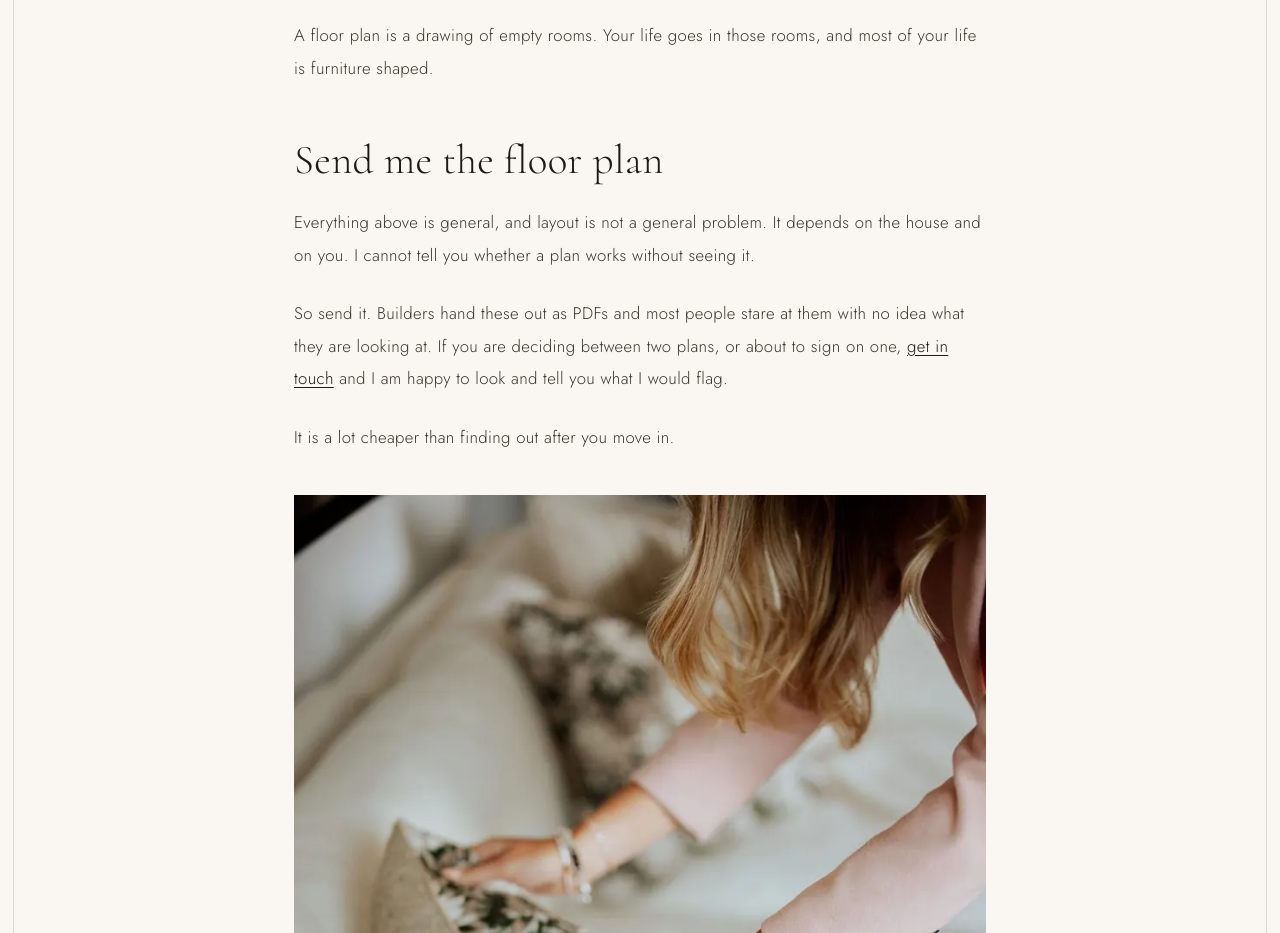
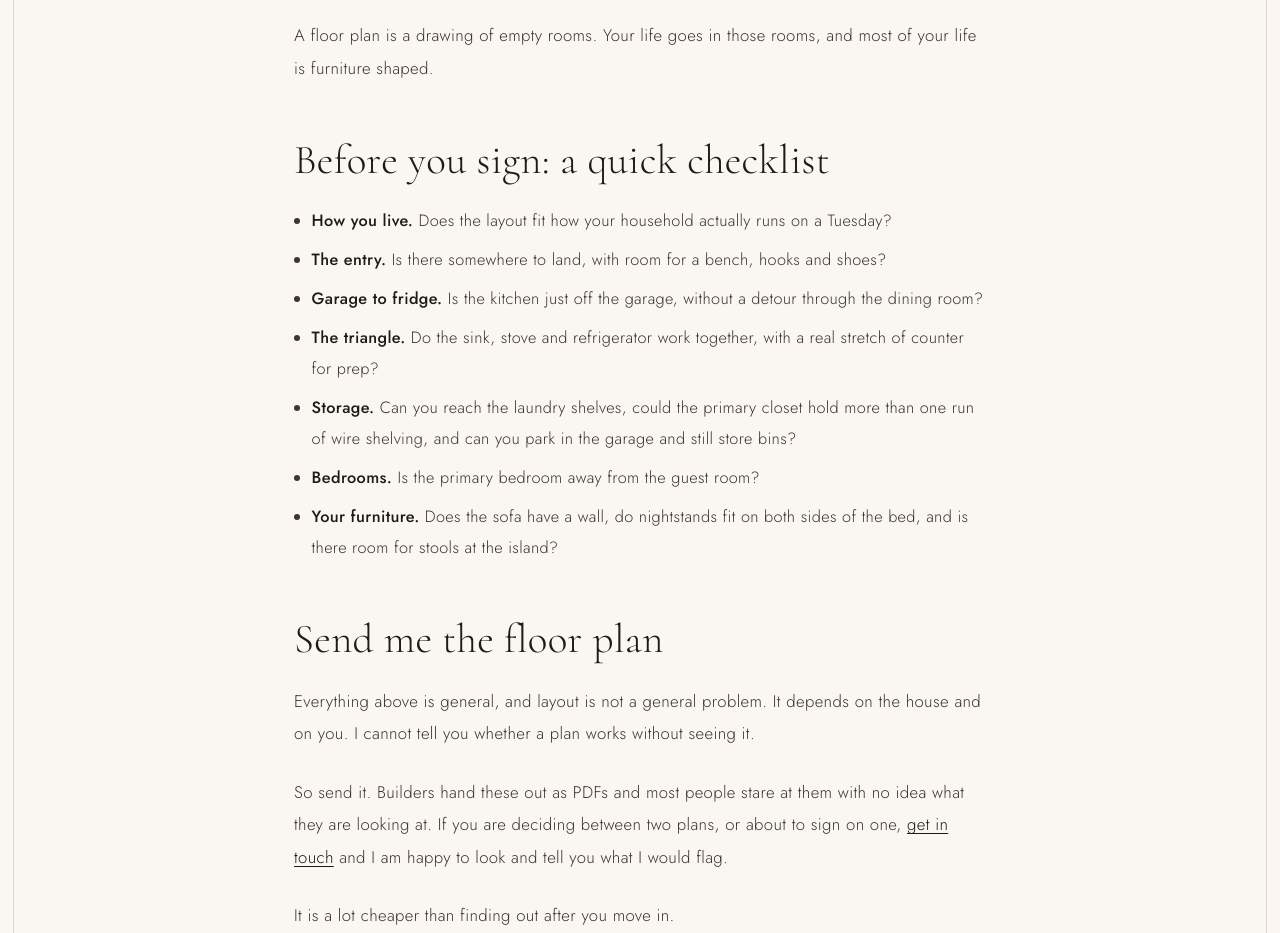
Before and after one commit to sabraandco/sabra-website, a website: page new-build-floor-plan-what-to-look-for.html in a window 1280 px wide. Shown: the part 8860-9793 px from the top of the page. Drawn offline with Linux system fonts and the light colour scheme.

Commit message:
Floor plan post: add a "Before you sign" checklist
Seven questions drawn from the post's own sections, placed before
"Send me the floor plan".

Co-Authored-By: Claude Opus 5.5 <noreply@anthropic.com>
Claude-Session: https://claude.ai/code/session_01Mab477MWeczqYk4d4K5ebp

```diff
--- a/new-build-floor-plan-what-to-look-for.html
+++ b/new-build-floor-plan-what-to-look-for.html
@@ -366,6 +366,18 @@
  <p>A floor plan is a drawing of empty rooms. Your life goes in those rooms, and most of your life
  is furniture shaped.</p>
 
+ <h2>Before you sign: a quick checklist</h2>
+
+ <ul>
+  <li><strong>How you live.</strong> Does the layout fit how your household actually runs on a Tuesday?</li>
+  <li><strong>The entry.</strong> Is there somewhere to land, with room for a bench, hooks and shoes?</li>
+  <li><strong>Garage to fridge.</strong> Is the kitchen just off the garage, without a detour through the dining room?</li>
+  <li><strong>The triangle.</strong> Do the sink, stove and refrigerator work together, with a real stretch of counter for prep?</li>
+  <li><strong>Storage.</strong> Can you reach the laundry shelves, could the primary closet hold more than one run of wire shelving, and can you park in the garage and still store bins?</li>
+  <li><strong>Bedrooms.</strong> Is the primary bedroom away from the guest room?</li>
+  <li><strong>Your furniture.</strong> Does the sofa have a wall, do nightstands fit on both sides of the bed, and is there room for stools at the island?</li>
+ </ul>
+
  <h2>Send me the floor plan</h2>
 
  <p>Everything above is general, and layout is not a general problem. It depends on the house and on
```
